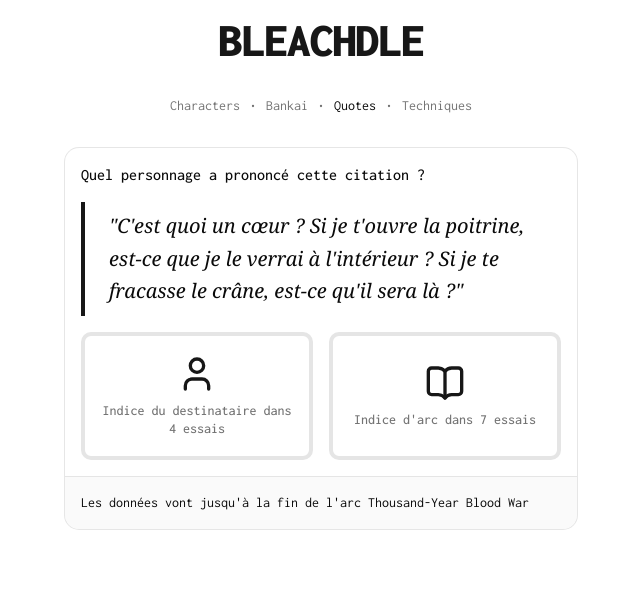
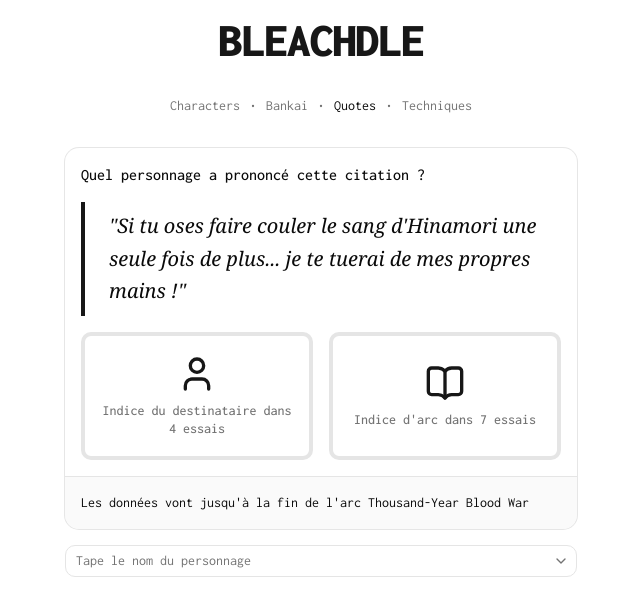
Before and after one commit to raphagct/bleachdle-v2, a Next.js app: page /quotes in a window 1280 px wide. Shown: the top 616 px of the page, without its empty margins (319-959 px from the left). Built offline with nearby package versions, Linux system fonts and the light colour scheme.

Commit message:
feat: implement quote guessing game logic with random quote selection and character tracking

```diff
--- a/app/(modes)/quotes/page.tsx
+++ b/app/(modes)/quotes/page.tsx
@@ -9,12 +9,29 @@
     CardFooter,
     CardHeader
 } from "@/components/ui/card";
-import { useState } from "react";
+import { useEffect, useState } from "react";
 import CharacterSearch from "@/components/shared/CharacterSearch";
+import { quotes, type Quote } from "@/lib/quotes.data"
+import { characters, type Character } from "@/lib/characters.data";
+import Image from "next/image";
 
 export default function QuotesModePage() {
     const [attemptFirstHint, setAttemptFirstHint] = useState(4);
     const [attemptSecondHint, setAttemptSecondHint] = useState(7);
+    const [randomQuote, setRandomQuote] = useState<Quote | null>(null)
+    const [charactersPlayed, setCharactersPlayed] = useState<Character[]>([])
+    const characterTries = charactersPlayed.slice().reverse()
+
+
+    useEffect(() => {
+        const randomIndex = Math.floor(Math.random() * quotes.length)
+        setRandomQuote(quotes[randomIndex])
+    }, []);
+
+    const handleCharacterSelected = (character: Character) => {
+        setCharactersPlayed((prev) => [...prev, character])
+    }
+
 
     return <div className="px-4">
         <Card className="max-w-lg mx-auto">
@@ -24,9 +41,7 @@
             <CardContent>
                 <blockquote className="mb-4 border-l-4 border-primary pl-6 py-2">
                     <p className="text-xl font-serif italic text-foreground leading-relaxed">
-                        "C'est quoi un cœur ? Si je t'ouvre la poitrine,
-                        est-ce que je le verrai à l'intérieur ?
-                        Si je te fracasse le crâne, est-ce qu'il sera là ?"
+                        "{randomQuote?.quote}"
                     </p>
                 </blockquote>
                 <Hints
@@ -43,6 +58,26 @@
                 <p>Les données vont jusqu'à la fin de l'arc Thousand-Year Blood War</p>
             </CardFooter>
         </Card>
+        <CharacterSearch
+            charactersPlayed={charactersPlayed}
+            onSelect={handleCharacterSelected}
+            allowedCharacterIds={quotes.map((quotes) => quotes.character_id)} />
+        {charactersPlayed.length > 0 && characterTries.map((character) => {
+            const isWin = character.id === randomQuote?.character_id;
+            return <div key={character.id}
+                className="max-w-lg mx-auto mt-4 p-4 gap-4 border rounded-lg flex items-center justify-center font-semibold text-white"
+                style={{ background: isWin ? "green" : "red" }}>
+                <Image
+                    src={character.image_url}
+                    alt={character.name + " icon"}
+                    width={60}
+                    height={60} />
+                <span>{character.name}</span>
+            </div>
+        })
+
+        }
+
 
     </div>
 }
--- a/app/globals.css
+++ b/app/globals.css
@@ -125,9 +125,11 @@
   * {
     @apply border-border outline-ring/50;
   }
+
   body {
     @apply bg-background text-foreground;
   }
+
   html {
     @apply font-sans;
   }
--- /dev/null
+++ b/lib/quotes.data.ts
@@ -0,0 +1,108 @@
+export type Quote = {
+    id: number,
+    quote: string,
+    character_id: number
+}
+
+export const quotes: Quote[] = [
+    {
+        id: 1,
+        quote: "C'est quoi un cœur ? Si je t'ouvre la poitrine, est-ce que je le verrai à l'intérieur ? Si je te fracasse le crâne, est-ce qu'il sera là ?",
+        character_id: 14
+    },
+    {
+        id: 2,
+        quote: "L'admiration est le sentiment qui est le plus éloigné de la compréhension.",
+        character_id: 7
+    },
+    {
+        id: 3,
+        quote: "Depuis le début, personne n'est au sommet du ciel. Ni toi, ni moi, ni même les Dieux. Mais le vacance insupportable du trône céleste est finie. Dès à présent, c'est moi qui m'y assieds.",
+        character_id: 7
+    },
+    {
+        id: 4,
+        quote: "Je ne me bats pas parce que j'ai l'espoir de gagner. Je me bats parce que je dois gagner !",
+        character_id: 1
+    },
+    {
+        id: 5,
+        quote: "La différence entre nos forces n'est pas une question de niveau. Elle est aussi profonde que le fossé qui sépare la terre du ciel.",
+        character_id: 4
+    },
+    {
+        id: 6,
+        quote: "Quand je combats quelqu'un de fort, je suis tellement excité que je ne peux pas m'empêcher de sourire.",
+        character_id: 6
+    },
+    {
+        id: 7,
+        quote: "Un guerrier qui ne craint pas sa propre épée n'est pas digne de la tenir dans ses mains.",
+        character_id: 11
+    },
+    {
+        id: 8,
+        quote: "Dès l'instant où la guerre éclate, les deux camps ont tort. Il n'y a pas de justice dans la guerre.",
+        character_id: 17
+    },
+    {
+        id: 9,
+        quote: "Ne m'oublie jamais, Shinigami ! Je suis celui qui t'a amené au seuil de la mort !",
+        character_id: 13
+    },
+    {
+        id: 10,
+        quote: "Même si personne ne croit en toi, tu dois être le seul à croire en toi-même.",
+        character_id: 2
+    },
+    {
+        id: 11,
+        quote: "Si tu devais te transformer en serpent demain et commencer à dévorer des humains, et que de cette même bouche tu me disais que tu m'aimes... serais-je encore capable de te dire que je t'aime aujourd'hui ?",
+        character_id: 8
+    },
+    {
+        id: 12,
+        quote: "La perfection est une absurdité. S'il existe quelque chose de parfait, alors il n'y a plus de place pour l'amélioration, plus de place pour l'imagination !",
+        character_id: 20
+    },
+    {
+        id: 13,
+        quote: "Le conflit n'est pas un péché. C'est le moteur de toute évolution dans ce monde.",
+        character_id: 19
+    },
+    {
+        id: 14,
+        quote: "Un homme qui ne peut pas défendre l'honneur d'une femme n'est rien de plus qu'un chien !",
+        character_id: 3
+    },
+    {
+        id: 15,
+        quote: "Si tu oses faire couler le sang d'Hinamori une seule fois de plus... je te tuerai de mes propres mains !",
+        character_id: 5
+    },
+    {
+        id: 16,
+        quote: "Je ne me bats pas pour les Shinigamis. Je me bats sur mon honneur en tant que Quincy !",
+        character_id: 9
+    },
+    {
+        id: 17,
+        quote: "J'aurais aimé avoir cinq vies ! Je pourrais naître dans cinq villes différentes, manger cinq fois plus de bonnes choses... et je tomberais amoureuse de la même personne cinq fois.",
+        character_id: 10
+    },
+    {
+        id: 18,
+        quote: "La justice sans force est impuissante, mais la force sans justice n'est que de la tyrannie. Je suis la voie de la moindre effusion de sang.",
+        character_id: 18
+    },
+    {
+        id: 19,
+        quote: "Dans ce monde, il y a des choses qu'on ne peut pas comprendre simplement parce qu'on ouvre les yeux.",
+        character_id: 15
+    },
+    {
+        id: 20,
+        quote: "Ce ne sont pas les armes qui font la force d'un guerrier, c'est la détermination qui anime son âme.",
+        character_id: 12
+    }
+];
```
Lines whose indentation alone changed are shown as unchanged.
